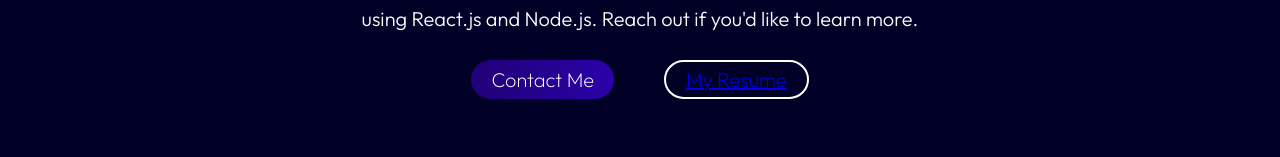
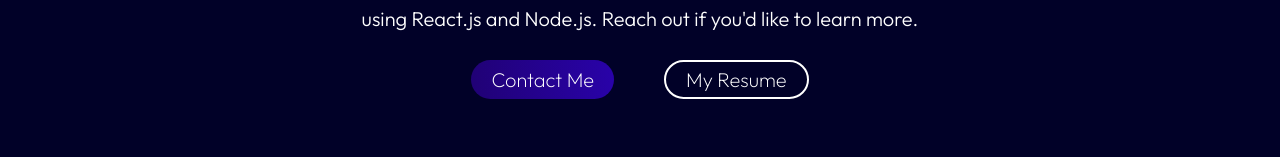
Before and after one commit to Temesgen123/temsgnportfolio, a React (Vite) app: page / in a window 1280 px wide. Shown: the part 527-684 px from the top of the page. Built offline with nearby package versions, Linux system fonts and the light colour scheme.

Commit message:
linked resume page to hero section

```diff
--- a/src/Components/Hero/Hero.css
+++ b/src/Components/Hero/Hero.css
@@ -47,6 +47,13 @@
   border: 2px solid #fff;
   cursor: pointer;
 }
+.resume-link {
+  text-decoration: none;
+  color: #fff;
+}
+.resume-link:hover {
+  color: #050124;
+}
 .hero-connect:hover {
   padding: 5px 20px;
   border: 2px solid #fff;
--- a/src/Components/Hero/Hero.jsx
+++ b/src/Components/Hero/Hero.jsx
@@ -23,7 +23,7 @@ const Hero = () => {
           </AnchorLink>
         </div>
         <div className="hero-resume">
-          <AnchorLink href=" https://temesgen123.github.io/resume-temesgen/">
+          <AnchorLink className='resume-link' href=" https://temesgen123.github.io/resume-temesgen/">
             My Resume
           </AnchorLink>
         </div>
```
